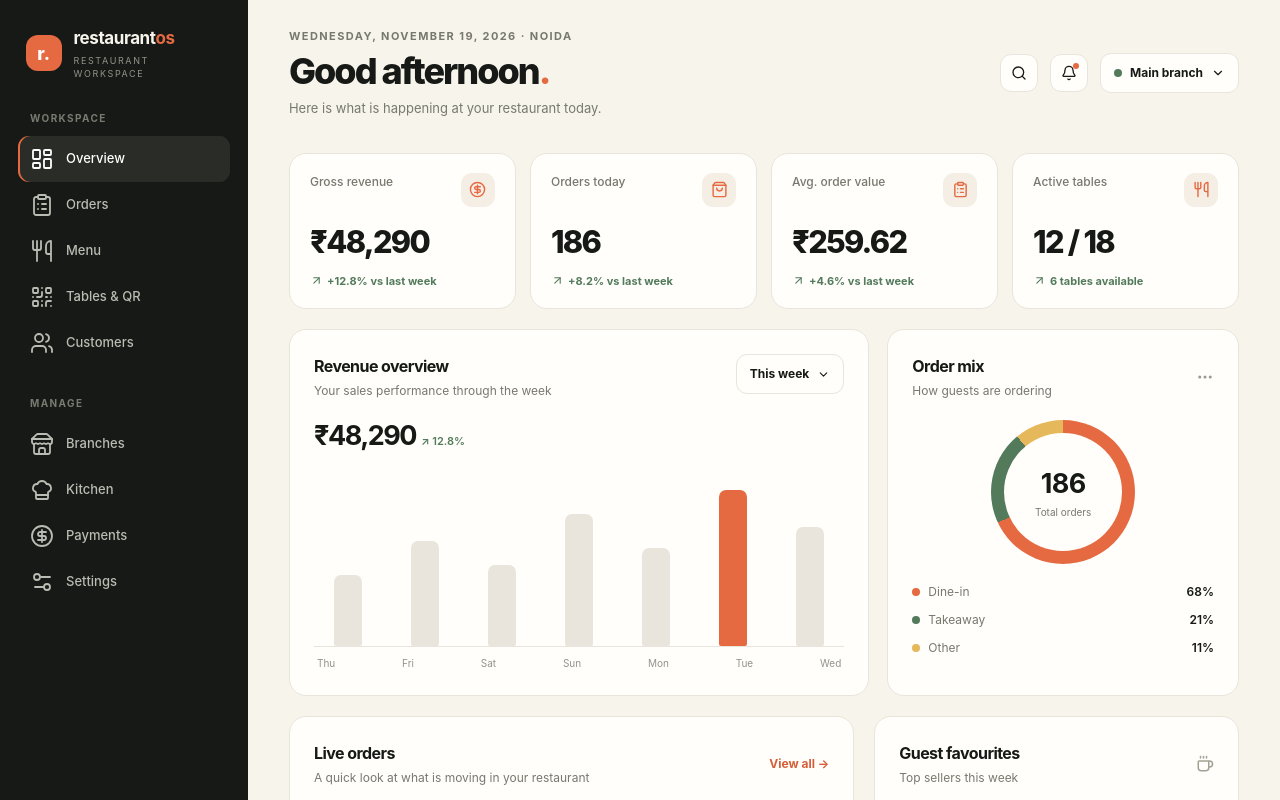
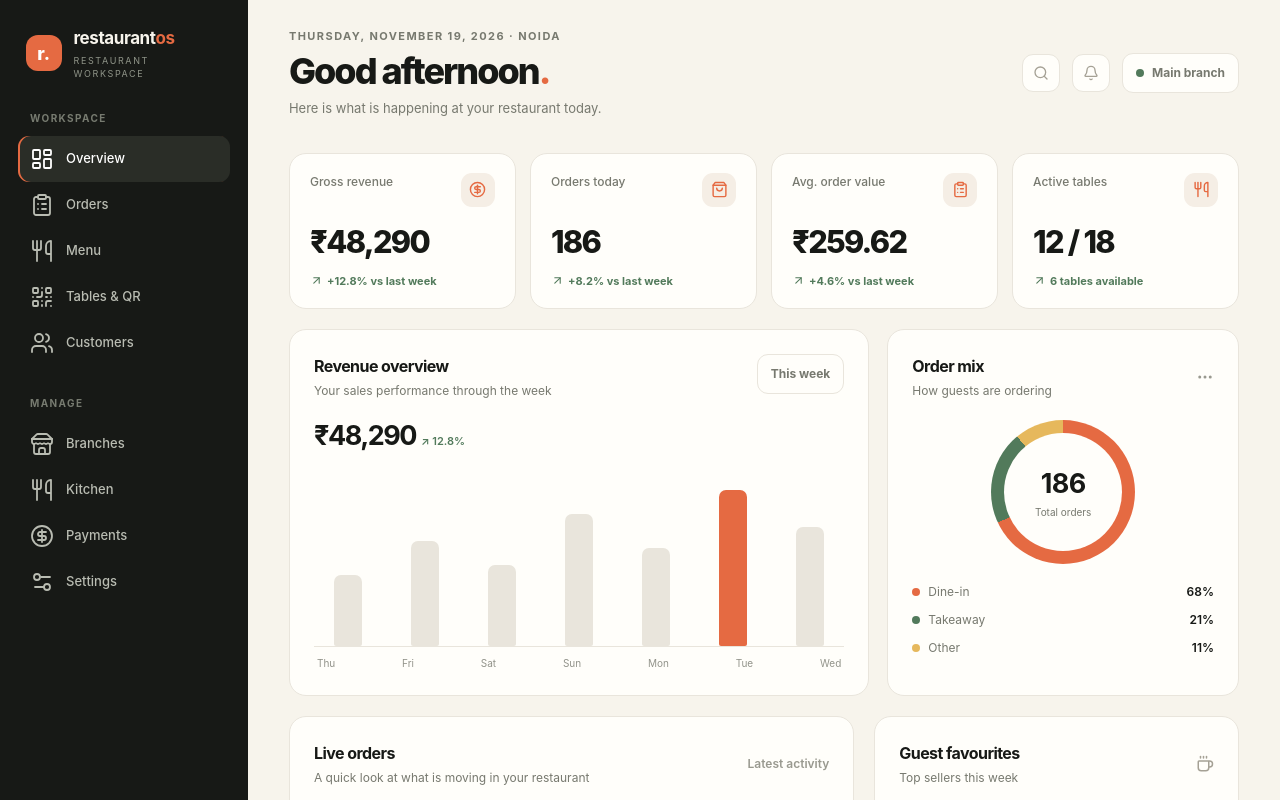
Before and after one commit to rajukumar30/restaurantos-frontend, a Next.js app: page / in a window 1280 px wide. Shown: the top 800 px of the page. Built offline with nearby package versions, Linux system fonts and the light colour scheme.

Commit message:
fix(frontend): remove inert controls and correct dashboard date

```diff
--- a/src/app/page.tsx
+++ b/src/app/page.tsx
@@ -1,4 +1,4 @@
-import { ArrowUpRight, Bell, ChefHat, ChevronDown, CircleDollarSign, ClipboardList, Clock3, Coffee, LayoutDashboard, MoreHorizontal, QrCode, Search, Settings2, ShoppingBag, Store, Users, Utensils } from "lucide-react";
+import { ArrowUpRight, Bell, ChevronDown, CircleDollarSign, ClipboardList, Clock3, Coffee, LayoutDashboard, MoreHorizontal, QrCode, Search, Settings2, ShoppingBag, Store, Users, Utensils } from "lucide-react";
 
 const metrics = [
   { label: "Gross revenue", value: "₹48,290", change: "+12.8% vs last week", icon: CircleDollarSign },
@@ -21,7 +21,7 @@ const popular = [
 ];
 
 function NavItem({ icon: Icon, label, active = false }: { icon: React.ElementType; label: string; active?: boolean }) {
-  return <a href="#" className={"nav-link " + (active ? "active" : "")}><Icon className="nav-icon" strokeWidth={1.8}/><span className="nav-text">{label}</span></a>;
+  return <div className={"nav-link " + (active ? "active" : "")} aria-current={active ? "page" : undefined}><Icon className="nav-icon" strokeWidth={1.8}/><span className="nav-text">{label}</span></div>;
 }
 
 export default function Home() {
@@ -41,7 +41,7 @@ export default function Home() {
           <NavItem icon={Users} label="Customers"/>
           <div className="nav-label">Manage</div>
           <NavItem icon={Store} label="Branches"/>
-          <NavItem icon={ChefHat} label="Kitchen"/>
+          <NavItem icon={Utensils} label="Kitchen"/>
           <NavItem icon={CircleDollarSign} label="Payments"/>
           <NavItem icon={Settings2} label="Settings"/>
         </nav>
@@ -59,11 +59,11 @@ export default function Home() {
 
       <main className="main-area">
         <header className="topbar">
-          <div><div className="eyebrow">Wednesday, November 19, 2026 · Noida</div><h1 className="page-title">Good afternoon<span className="text-[#E56A42]">.</span></h1><p className="text-[13px] text-[#77796f] mt-2">Here is what is happening at your restaurant today.</p></div>
+          <div><div className="eyebrow">Thursday, November 19, 2026 · Noida</div><h1 className="page-title">Good afternoon<span className="text-[#E56A42]">.</span></h1><p className="text-[13px] text-[#77796f] mt-2">Here is what is happening at your restaurant today.</p></div>
           <div className="flex items-center gap-2 sm:gap-3">
-            <button aria-label="Search" className="ghost-button !p-2.5"><Search size={16}/></button>
-            <button aria-label="Notifications" className="ghost-button !p-2.5 relative"><Bell size={16}/><span className="absolute right-2 top-2 h-1.5 w-1.5 rounded-full bg-[#E56A42]"/></button>
-            <button className="ghost-button hidden sm:flex items-center gap-2"><span className="h-2 w-2 rounded-full bg-[#527A5B]"/> Main branch <ChevronDown size={14}/></button>
+            <div aria-label="Search coming soon" title="Search is coming soon" className="ghost-button !p-2.5 text-[#a5a195]"><Search size={16}/></div>
+            <div aria-label="Notifications coming soon" title="Notifications are coming soon" className="ghost-button !p-2.5 relative text-[#a5a195]"><Bell size={16}/></div>
+            <div className="ghost-button hidden sm:flex items-center gap-2 text-[#77796f]"><span className="h-2 w-2 rounded-full bg-[#527A5B]"/> Main branch</div>
           </div>
         </header>
 
@@ -82,7 +82,7 @@ export default function Home() {
           <div className="panel p-5 sm:p-6">
             <div className="flex items-start justify-between gap-3">
               <div><div className="section-title">Revenue overview</div><div className="section-subtitle">Your sales performance through the week</div><div className="text-[27px] font-bold tracking-[-.055em] mt-4">₹48,290 <span className="text-[11px] font-semibold tracking-normal text-[#527A5B]">↗ 12.8%</span></div></div>
-              <button className="ghost-button flex items-center gap-2">This week <ChevronDown size={13}/></button>
+              <div className="ghost-button flex items-center gap-2 text-[#77796f]">This week</div>
             </div>
             <div className="chart-bars">
               {[42,62,48,78,58,92,70].map((height,i)=><div className="chart-bar-wrap" key={i}><div className={"chart-bar " + (i===5 ? "highlight" : "")} style={{height:height + "%"}} title={"Day " + (i+1)}/></div>)}
@@ -104,7 +104,7 @@ export default function Home() {
 
         <section className="grid grid-cols-1 xl:grid-cols-[1.55fr_1fr] gap-5">
           <div className="panel p-5 sm:p-6">
-            <div className="flex items-center justify-between mb-4"><div><div className="section-title">Live orders</div><div className="section-subtitle">A quick look at what is moving in your restaurant</div></div><a href="#" className="text-xs font-bold text-[#d65e39]">View all →</a></div>
+            <div className="flex items-center justify-between mb-4"><div><div className="section-title">Live orders</div><div className="section-subtitle">A quick look at what is moving in your restaurant</div></div><span className="text-xs font-semibold text-[#99998f]">Latest activity</span></div>
             <div className="table-row !border-0 !pt-1 !text-[10px] uppercase tracking-wider text-[#92938a] font-bold"><span>Order</span><span>Amount</span><span>Time</span><span>Status</span></div>
             {orders.map(order=><div className="table-row" key={order.id}>
               <div className="min-w-0"><div className="font-bold">{order.id}</div><div className="text-[10px] text-[#85867d] mt-1 truncate">{order.table} · {order.items}</div></div>
```
